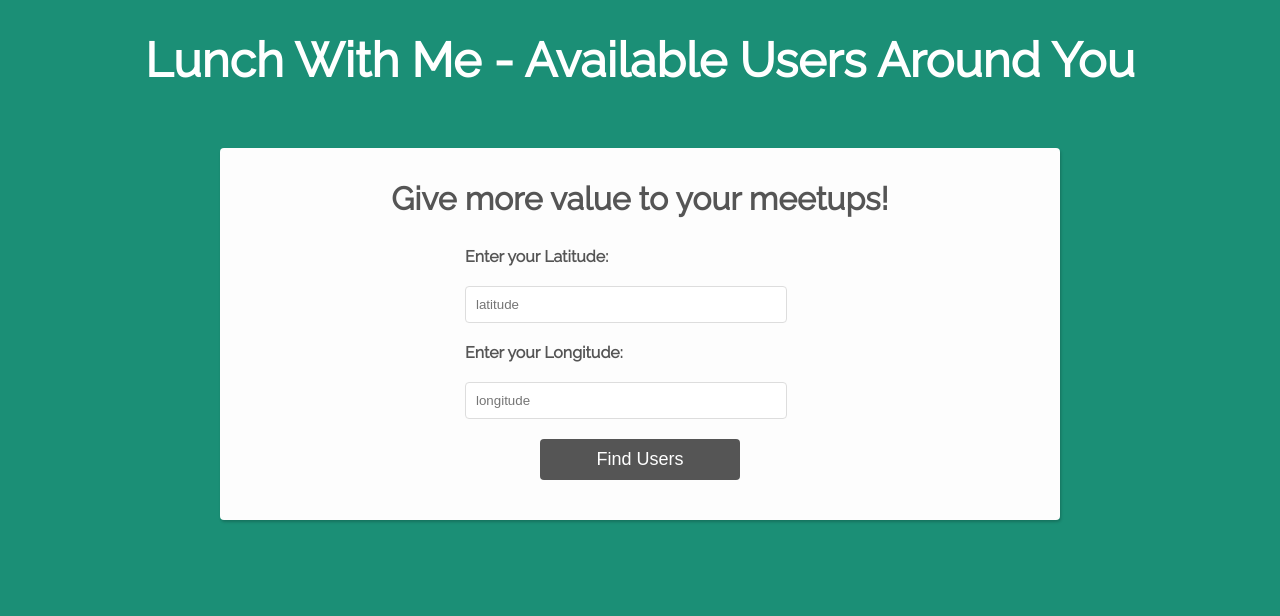
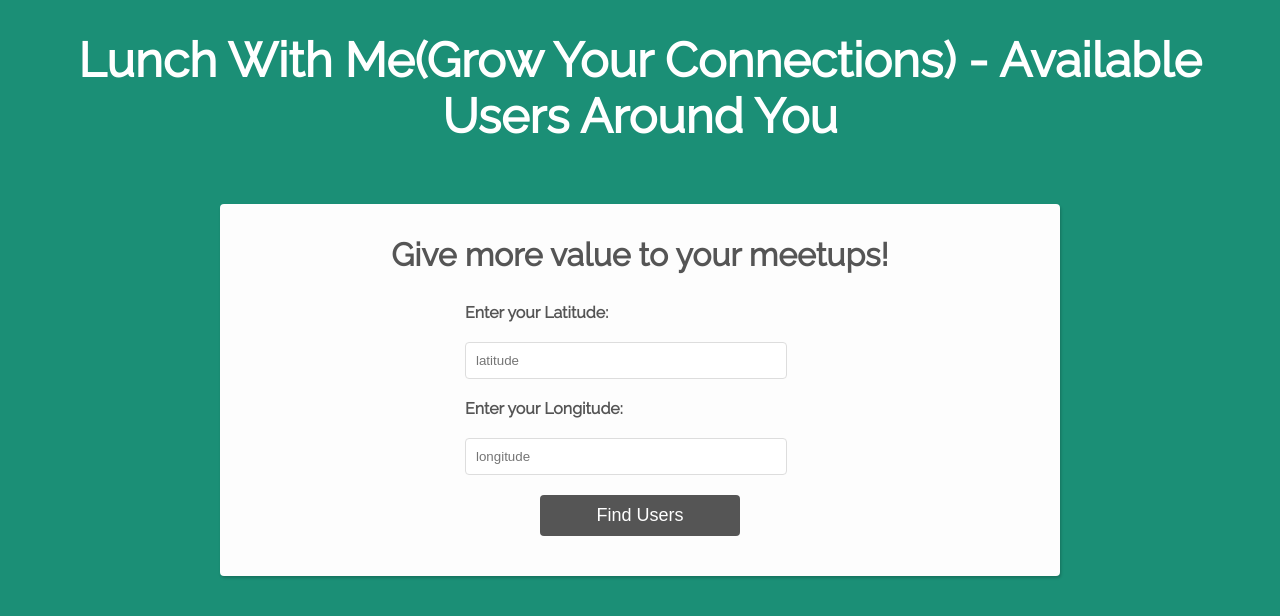
Before and after one commit to lunch-with-me/LocationApi, a website: page public/index.html in a window 1280 px wide. Drawn offline with nearby package versions, Linux system fonts and the light colour scheme.

Commit message:
Title on index.html

```diff
--- a/public/index.html
+++ b/public/index.html
@@ -8,7 +8,7 @@
     </head>
     <body>
 
-        <h1 class="title">Lunch With Me - Available Users Around You</h1>
+        <h1 class="title">Lunch With Me(Grow Your Connections) - Available Users Around You</h1>
         <div id="homepage">
             <h1>Give more value to your meetups!</h1>
             <div id="users"></div>
```
